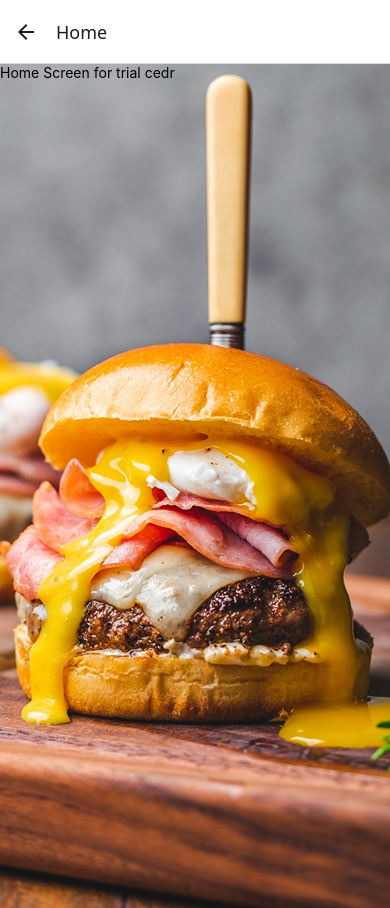
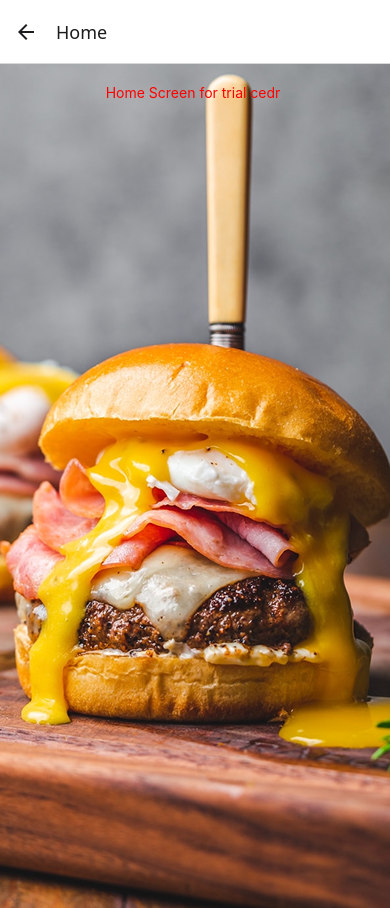
Before and after one commit to Cedric-Raichand/Seledah, a React Native app: screen /Home in a window 390 px wide. Built offline with nearby package versions, Linux system fonts and the light colour scheme.

Commit message:
improve text styling for home page

```diff
--- a/screens/Home.js
+++ b/screens/Home.js
@@ -6,8 +6,17 @@ export default function Home() {
 
 
     <View>
-      <Text>Home Screen for trial cedr </Text>
+      <Text style={styles.out}>Home Screen for trial cedr </Text>
     </View>
     </ImageBackground>
   );
 }
+const styles = StyleSheet.create({
+  out:{
+    textAlign:"center",
+    justifyContent:"center",
+    marginTop:20,
+    color:"red"
+  },
+
+})
```
